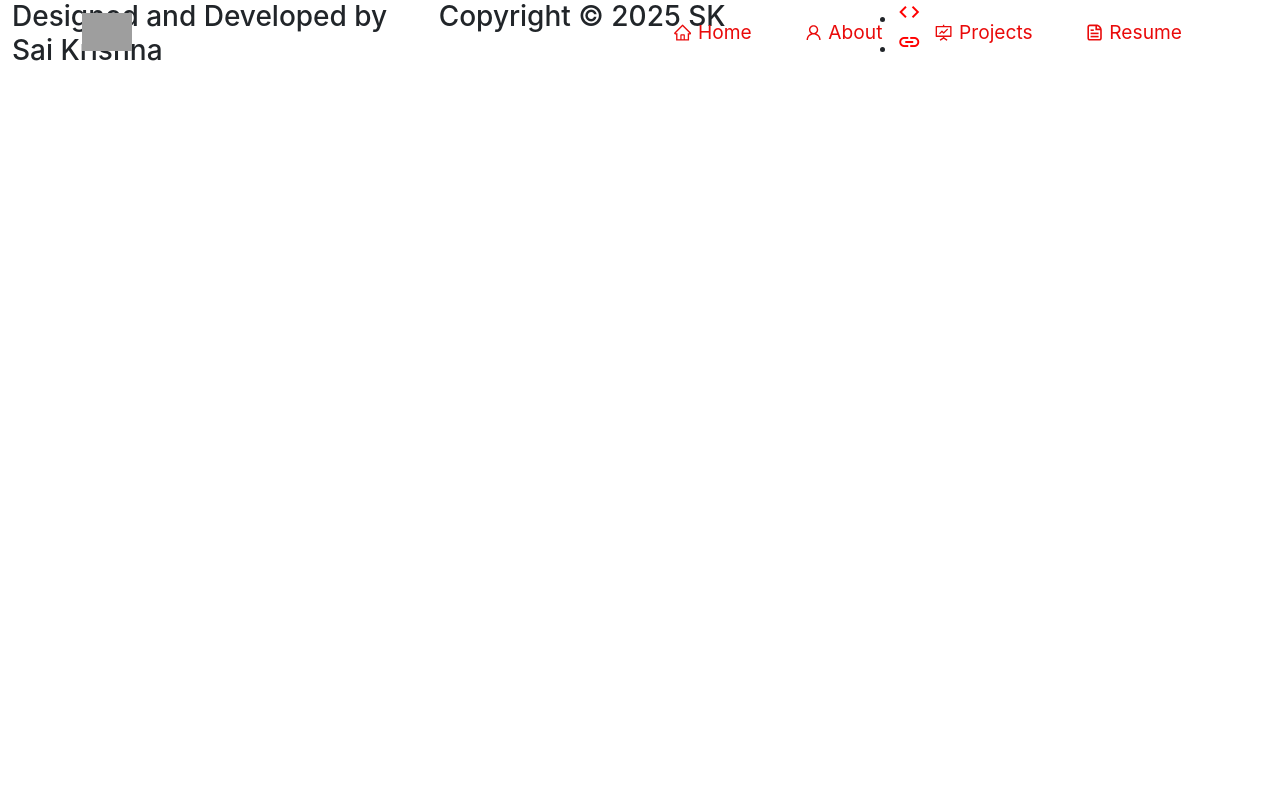
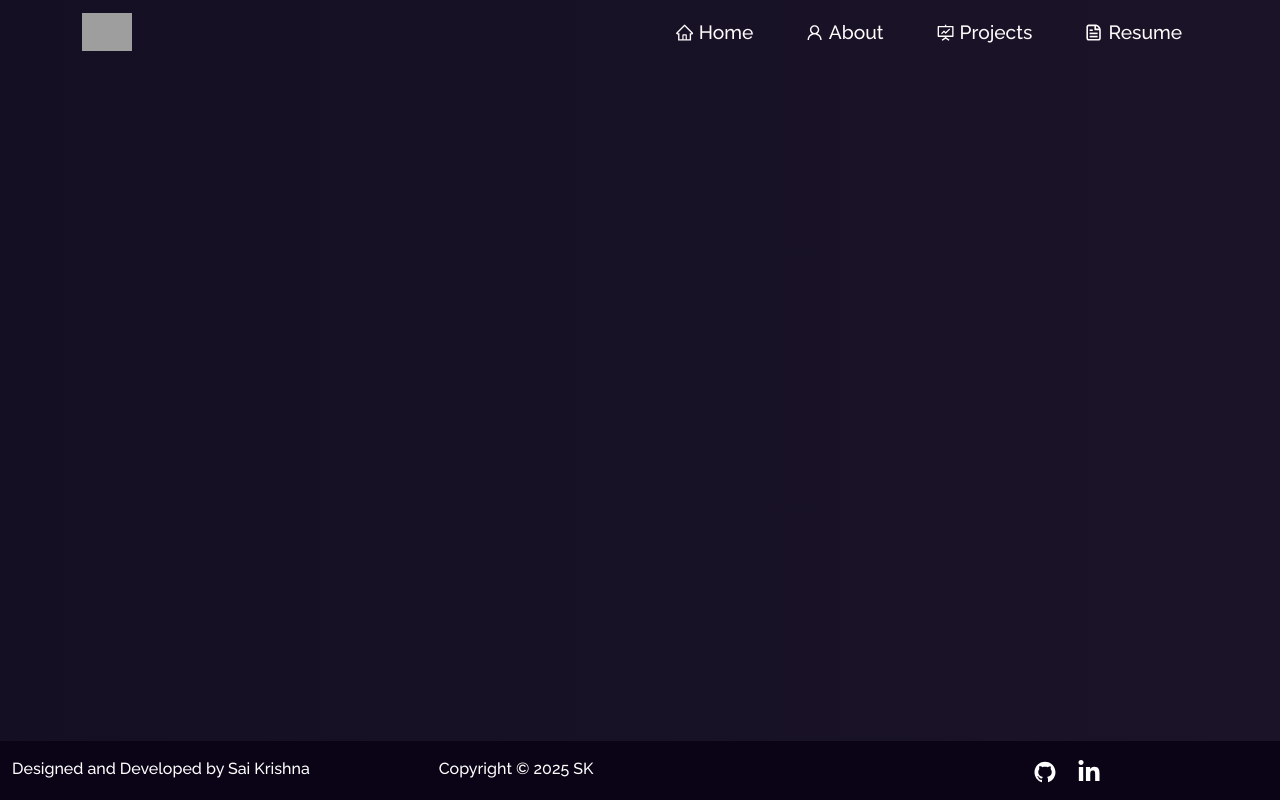
Before and after one commit to gongireddysr/Replica-, a React (Create React App) app: page / in a window 1280 px wide. Built offline with nearby package versions, Linux system fonts and the light colour scheme; grey boxes are pictures that could not be loaded.

Commit message:
Updated the Footer

```diff
--- a/src/components/Footer.tsx
+++ b/src/components/Footer.tsx
@@ -1,5 +1,8 @@
-import React from 'react';
+import React, { FC } from 'react';
 import { Container, Row, Col  } from 'react-bootstrap';
+import { IconType, IconBaseProps } from "react-icons";
+import { AiFillGithub } from "react-icons/ai";
+import { FaLinkedinIn } from "react-icons/fa";
 
 const Footer: React.FC = () => {
   const date = new Date();
@@ -19,21 +22,20 @@ const Footer: React.FC = () => {
             <li className='social-icon'>
               <a
                 href="https://github.com/gongireddysr"
-                style={{color: 'red'}}
+                style={{color: 'white'}}
                 target="_blank"
                 rel="noopener noreferrer"
               >
-                <span className="material-icons">code</span>
+                {React.createElement(AiFillGithub as FC<IconBaseProps>, { size: 24, color: "white" })}
               </a>
             </li>
             <li className='social-icon'>
               <a
                 href="https://www.linkedin.com/in/saikrishnagr1/"
-                style={{color: 'red'}}
+                style={{color: 'white'}}
                 target="_blank"
-                rel="noopener noreferrer"
-              >
-                <span className="material-icons">linkedin</span>
+                rel="noopener noreferrer">
+                {React.createElement(FaLinkedinIn as FC<IconBaseProps>, { size: 24, color: "white" })}
               </a>
             </li>
           </ul>
--- a/src/index.css
+++ b/src/index.css
@@ -1,19 +1,8 @@
+@import url("https://fonts.googleapis.com/css2?family=Raleway:wght@500&display=swap");
 body {
   margin: 0;
-  font-family: -apple-system, BlinkMacSystemFont, 'Segoe UI', 'Roboto', 'Oxygen',
-    'Ubuntu', 'Cantarell', 'Fira Sans', 'Droid Sans', 'Helvetica Neue',
-    sans-serif;
+  font-family: "Raleway", serif !important;
   -webkit-font-smoothing: antialiased;
   -moz-osx-font-smoothing: grayscale;
+  background-image: linear-gradient(to left, rgb(27 20 41), rgb(20 15 35));
 }
-
-code {
-  font-family: source-code-pro, Menlo, Monaco, Consolas, 'Courier New',
-    monospace;
-}
-
-* {
-  box-sizing: border-box;
-  margin: 0;
-  padding: 0;
-}
--- a/src/style.css
+++ b/src/style.css
@@ -1,3 +1,9 @@
+.App {
+    min-height: 100vh;
+    display: flex;
+    flex-direction: column;
+}
+
 /* --------- */
 /* Navbar Section  */
 /* --------- */
@@ -79,7 +85,7 @@
 }
 
 .navbar-nav .nav-link {
-    color: rgb(233, 10, 10) !important;
+    color: rgb(255, 251, 251) !important;
     padding-right: 1rem !important;
     padding-left: 1rem !important;
 }
@@ -122,3 +128,60 @@
 .navbar-nav .nav-item a:hover::after {
     width: 100%;
 }
+
+/* Footer Section */
+.footer {
+    background-color: rgb(10, 4, 22);
+    position: relative;
+    width: 100%;
+    padding-top: 10px !important;
+    padding-bottom: 8px !important;
+    margin-top: auto;
+}
+
+.footer-copywright {
+    text-align: center !important;
+    padding-left: 50px !important;
+}
+
+.footer-body {
+    z-index: 1;
+    text-align: center !important;
+}
+
+@media (max-width: 767px) {
+    .footer-copywright {
+        text-align: center !important;
+        padding-left: 85px !important;
+    }
+
+    .footer-body {
+        text-align: center !important;
+    }
+}
+
+.footer h3 {
+    font-size: 1em;
+    color: white !important;
+    margin-top: 0.5em !important;
+    margin-bottom: 0.5em !important;
+}
+
+.footer-icons {
+    margin-top: 0.5em !important;
+    margin-bottom: 0.5em !important;
+    padding: 0 !important;
+    list-style: none !important;
+    display: flex !important;
+    justify-content: center !important;
+    gap: 20px !important;
+}
+
+.footer-icons li {
+    display: inline-block !important;
+    margin: 0 !important;
+}
+
+.blockquote-footer {
+    color: #a588c0 !important;
+}
--- a/tsconfig.json
+++ b/tsconfig.json
@@ -22,5 +22,5 @@
   },
   "include": [
     "src"
-, "../Navbar.tsx"  ]
+  ]
 }
```
